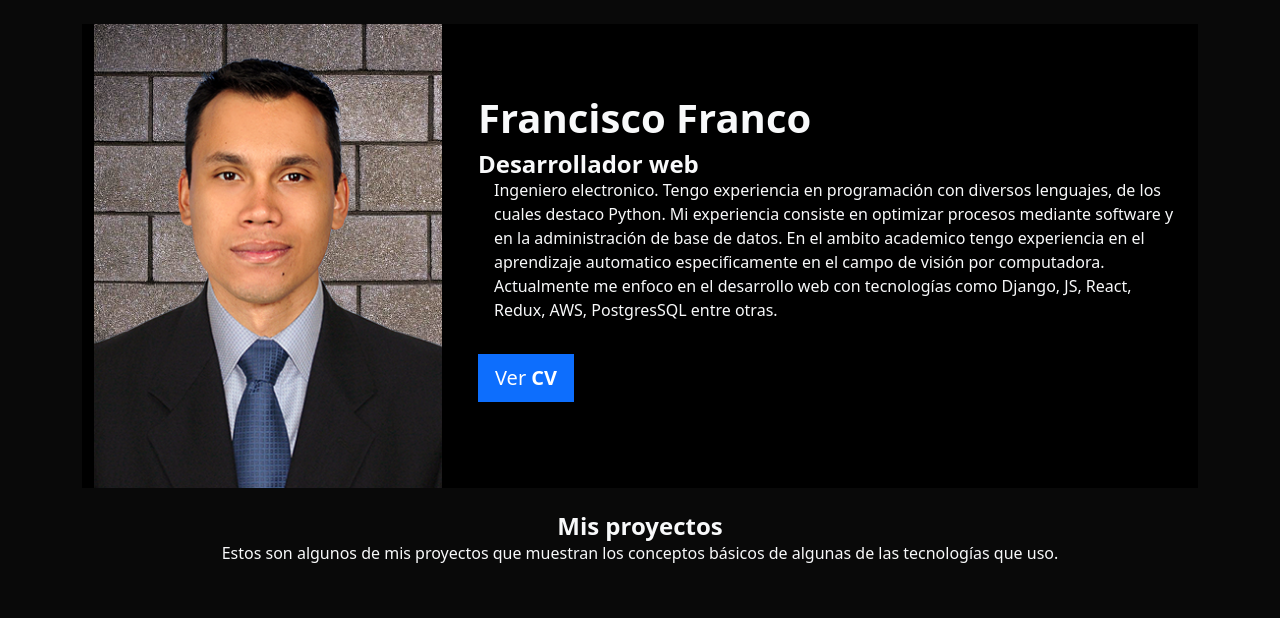
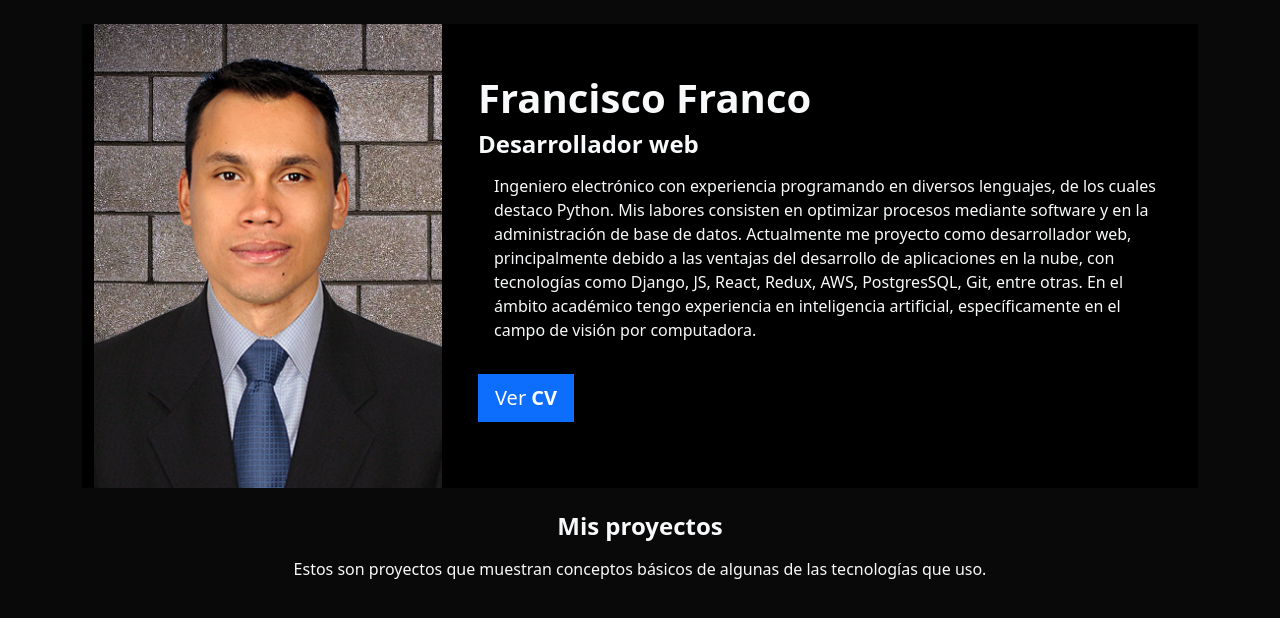
Before and after one commit to EE-Francisco/Portfolio, a Django app: template apps/portfolio_d/templates/home.html in a window 1280 px wide. Shown: the part 56-674 px from the top of the page. Run offline with Django 4.2, Linux system fonts and the light colour scheme; the template is opened without the code that fills it, so the values that code supplies are empty.

Commit message:
Orthography

```diff
--- a/apps/portfolio_d/templates/home.html
+++ b/apps/portfolio_d/templates/home.html
@@ -15,11 +15,11 @@
         <strong>Francisco Franco</strong>
       </h1>
       <h3>Desarrollador web</h3>
-      <p class="ps-3">
-        Ingeniero electronico. Tengo experiencia en programación con diversos lenguajes, de los cuales destaco Python.
-        Mi experiencia consiste en optimizar procesos mediante software y en la administración de base de datos. En el ambito
-        academico tengo experiencia en el aprendizaje automatico especificamente en el campo de visión por computadora.
-        Actualmente me enfoco en el desarrollo web con tecnologías como Django, JS, React, Redux, AWS, PostgresSQL entre otras.
+      <p class="m-3">
+        Ingeniero electrónico con experiencia programando en diversos lenguajes, de los cuales destaco Python. Mis labores consisten en optimizar procesos mediante
+        software y en la administración de base de datos. Actualmente me proyecto como desarrollador web, principalmente debido a las ventajas del desarrollo de
+        aplicaciones en la nube, con tecnologías como Django, JS, React, Redux, AWS, PostgresSQL, Git, entre otras.
+        En el ámbito académico tengo experiencia en inteligencia artificial, específicamente en el campo de visión por computadora.
       </p>
       <a class="btn btn-primary btn-lg rounded-0 my-3"
          href="{% url 'portfolio:cv' %}">Ver <strong>CV</strong></a>
@@ -28,7 +28,7 @@
   <!-- Porfolio Section -->
   <div class="row my-4 text-center">
     <h3>Mis proyectos</h3>
-    <p>Estos son algunos de mis proyectos que muestran los conceptos básicos de algunas de las tecnologías que uso.</p>
+    <p class="my-3">Estos son proyectos que muestran conceptos básicos de algunas de las tecnologías que uso.</p>
     {% for project in projects %}
       {% if project.url %}
         <div class="col-md-4 p-4">
```
